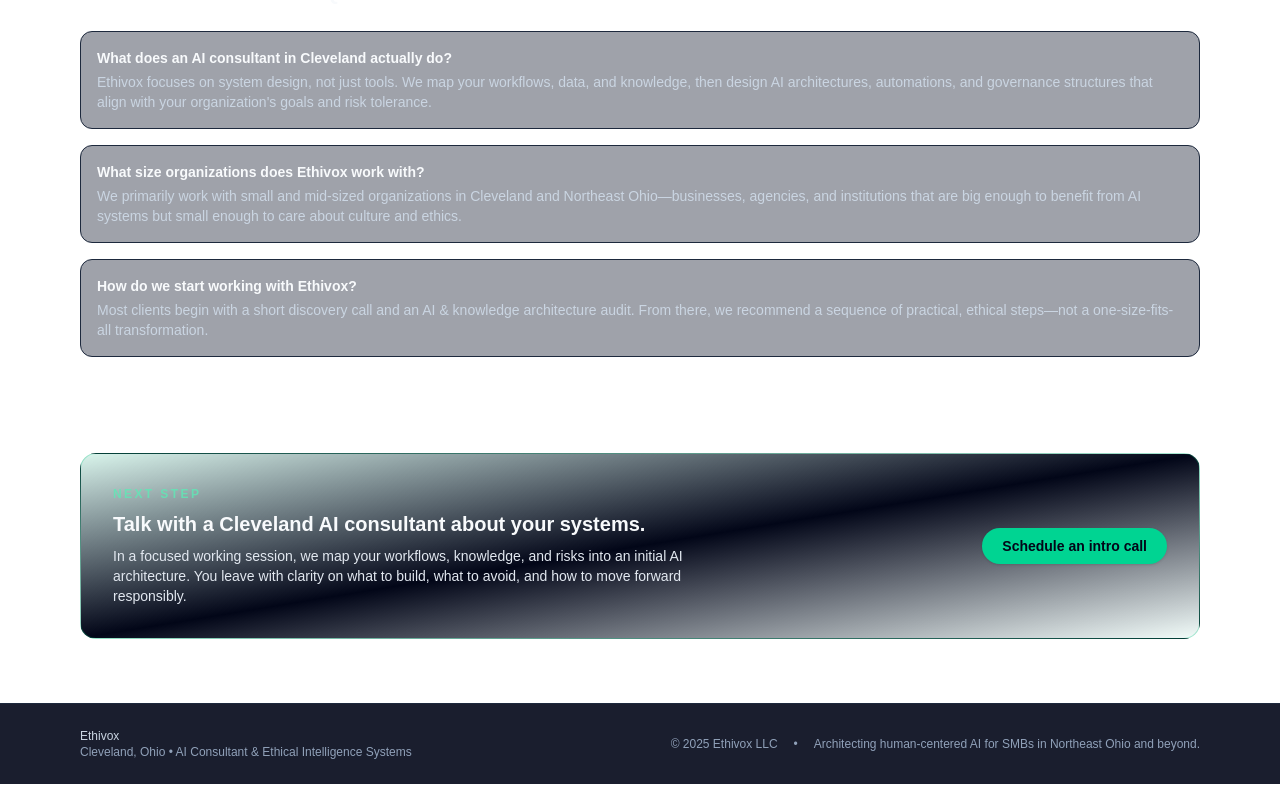
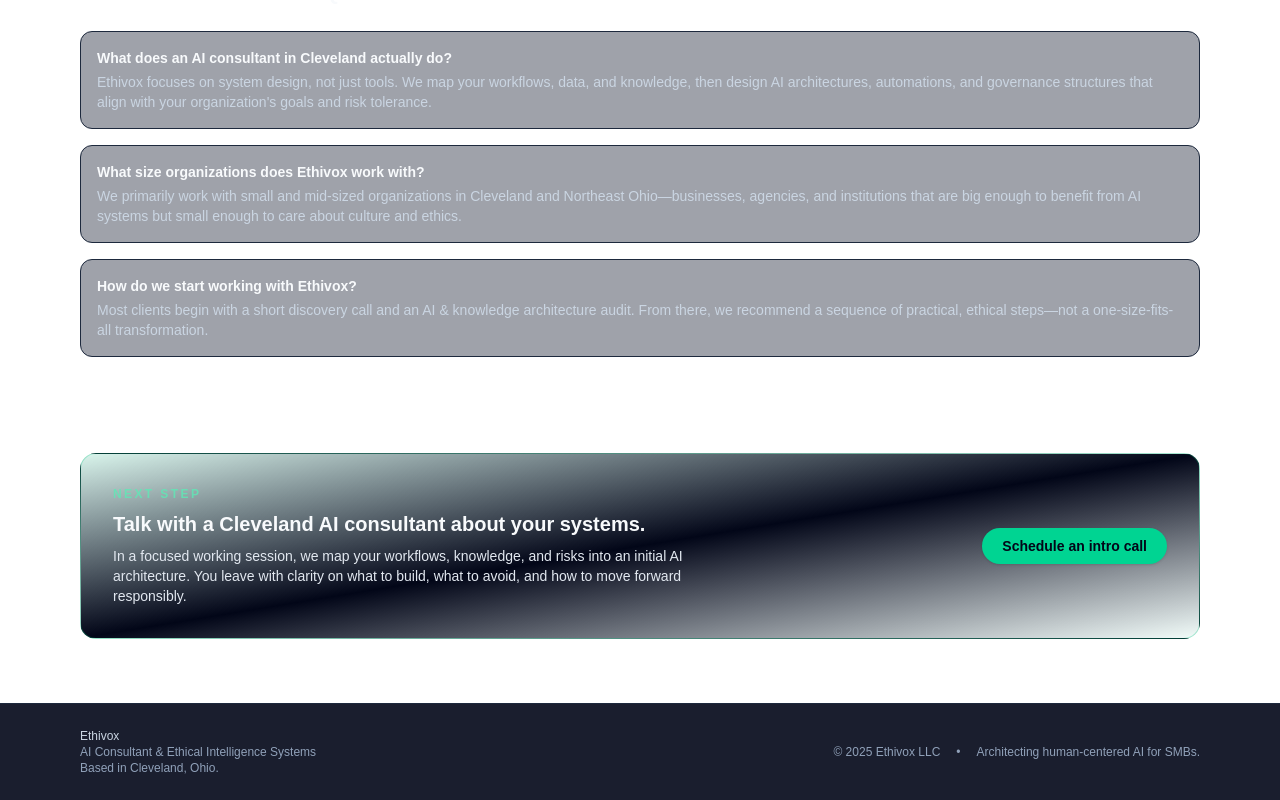
Before and after one commit to JasonDean777/ethivox-site, a Next.js app: page / in a window 1280 px wide. Shown: the part 1833-2633 px from the top of the page. Built offline with nearby package versions, Linux system fonts and the light colour scheme.

Commit message:
Fix layout and refine SEO copy

```diff
--- a/app/layout.tsx
+++ b/app/layout.tsx
@@ -6,13 +6,13 @@
 
 export const metadata: Metadata = {
   metadataBase: new URL("https://ethivoxai.com"),
-  title: "Ethivox | AI Consultant & Ethical Intelligence Systems in Cleveland",
+  title: "Ethivox | AI Consultant & Ethical Intelligence Systems",
   description:
-    "Ethivox is an AI consultant in Cleveland, Ohio that designs ethical, human-centered AI systems, knowledge architectures, and governance frameworks for small and mid-sized organizations.",
+    "Ethivox is an AI consultant based in Cleveland, Ohio that designs ethical, human-centered AI systems, knowledge architectures, and governance frameworks for small and mid-sized organizations.",
   openGraph: {
-    title: "Ethivox | AI Consultant & Ethical Intelligence Systems in Cleveland",
+    title: "Ethivox | AI Consultant & Ethical Intelligence Systems",
     description:
-      "Ethivox helps Cleveland leadership teams architect AI, knowledge, and governance systems that create real leverage without losing their humanity.",
+      "Ethivox helps leadership teams architect AI, knowledge, and governance systems that create real leverage without losing their humanity.",
     url: "https://ethivoxai.com",
     siteName: "Ethivox",
     type: "website",
@@ -20,14 +20,13 @@
   },
   twitter: {
     card: "summary_large_image",
-    title: "Ethivox | AI Consultant & Ethical Intelligence Systems in Cleveland",
+    title: "Ethivox | AI Consultant & Ethical Intelligence Systems",
     description:
-      "Ethivox is a Cleveland-based AI consultant focused on ethical intelligence systems, knowledge engineering, and AI governance for small and mid-sized organizations.",
+      "Ethivox is a human-centered AI consultant focused on ethical intelligence systems, knowledge engineering, and AI governance for small and mid-sized organizations.",
   },
+  // Next.js will serve /public/icon.png at /icon.png
   icons: {
     icon: "/icon.png",
-    shortcut: "/icon.png",
-    apple: "/icon.png",
   },
 };
 
@@ -45,7 +44,7 @@
                   Ethivox
                 </span>
                 <span className="hidden text-xs text-slate-400 sm:inline">
-                  AI Consultant • Ethical Intelligence Systems • Cleveland, Ohio
+                  AI Consultant • Ethical Intelligence Systems
                 </span>
               </Link>
 
@@ -81,12 +80,13 @@
             <div className="mx-auto flex max-w-6xl flex-col gap-4 px-4 py-6 text-xs text-slate-400 sm:flex-row sm:items-center sm:justify-between">
               <div>
                 <p className="font-medium text-slate-300">Ethivox</p>
-                <p>Cleveland, Ohio • AI Consultant &amp; Ethical Intelligence Systems</p>
+                <p>AI Consultant &amp; Ethical Intelligence Systems</p>
+                <p>Based in Cleveland, Ohio.</p>
               </div>
               <div className="flex flex-wrap gap-4">
                 <span>© {new Date().getFullYear()} Ethivox LLC</span>
                 <span className="hidden sm:inline">•</span>
-                <span>Architecting human-centered AI for SMBs in Northeast Ohio and beyond.</span>
+                <span>Architecting human-centered AI for SMBs.</span>
               </div>
             </div>
           </footer>
```
